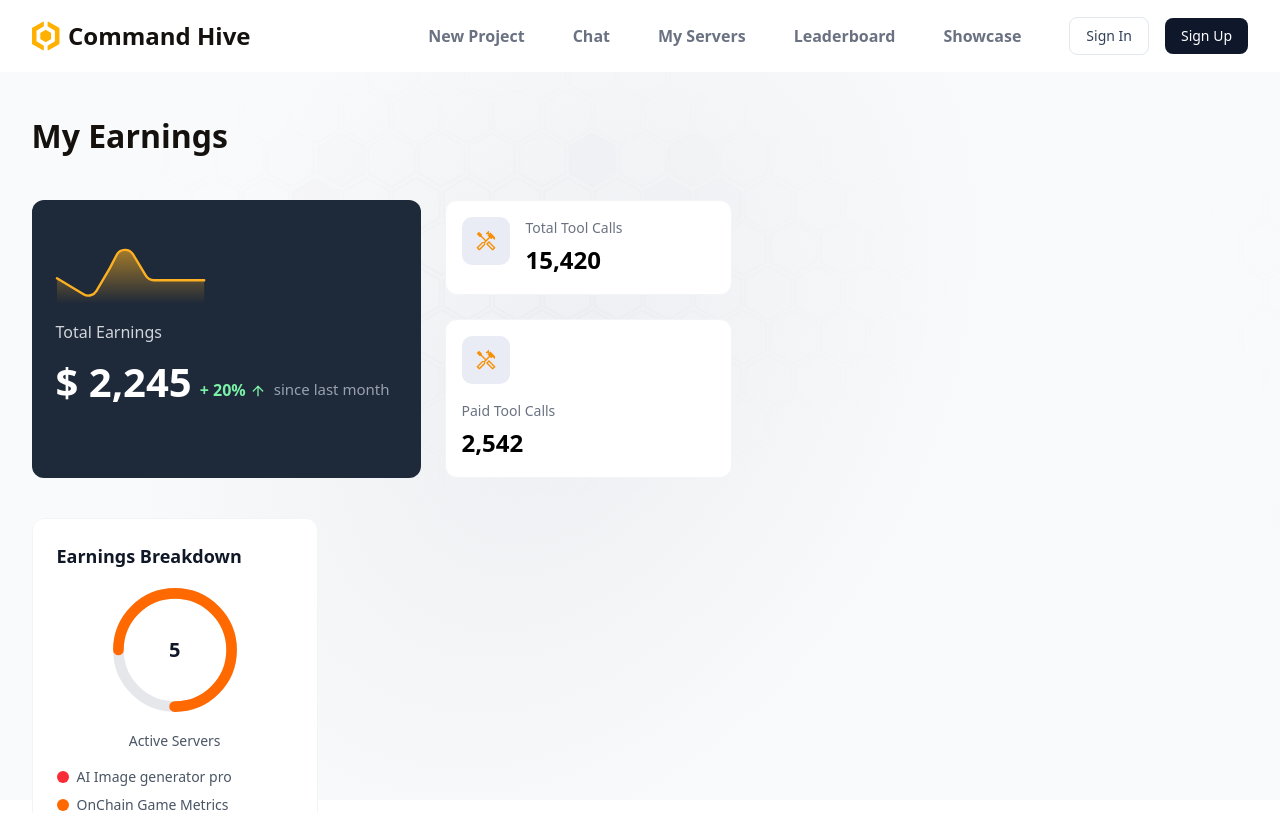
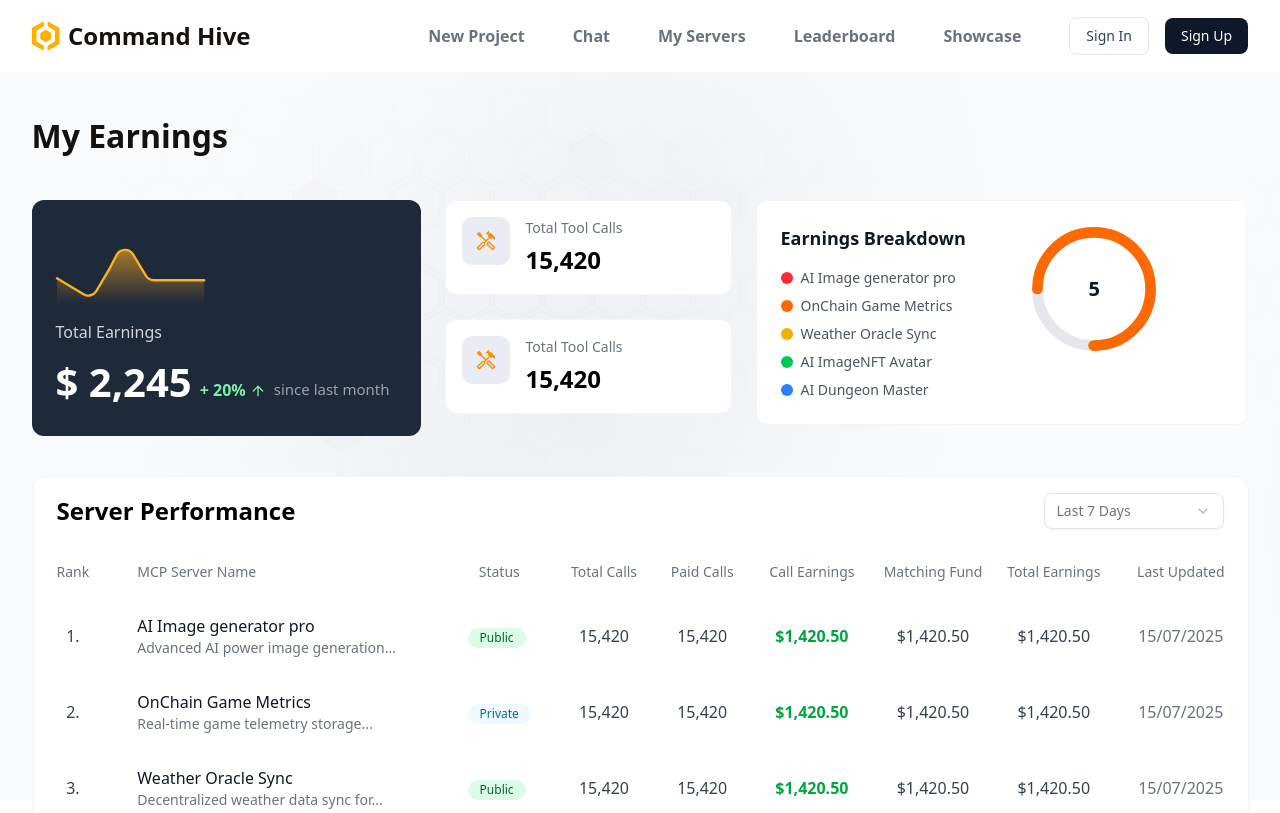
Before and after one commit to thecurioussailor/cammand-hive, a Next.js app: page /myearnings in a window 1280 px wide. Shown: the top 813 px of the page. Built offline with nearby package versions, Linux system fonts and the light colour scheme.

Commit message:
added my earnings and proxy servers

```diff
--- a/app/chat/page.tsx
+++ b/app/chat/page.tsx
@@ -5,6 +5,7 @@ import GeneratedCode from "@/components/GeneratedCode";
 import ToolsCall from "@/components/ToolsCall";
 import EnvironmentVariables from "@/components/EnvironmentVariables";
 import Terminal from "@/components/Terminal";
+import MCPProxyServer from "@/components/MCPProxyServer";
 
 const ChatPage = () => {
   const [activeTab, setActiveTab] = useState("Generated Code");
@@ -20,7 +21,7 @@ const ChatPage = () => {
   ]);
   const [inputValue, setInputValue] = useState("");
 
-  const tabs = ["Generated Code", "Tool Calls", "Environmental Variables", "Terminal"];
+  const tabs = ["Generated Code", "Tool Calls", "Environmental Variables", "Terminal", "MCP Proxy Servers"];
 
   const handleSendMessage = () => {
     if (inputValue.trim()) {
@@ -146,6 +147,11 @@ const ChatPage = () => {
                 <Terminal />
               </div>
             )}
+            {activeTab === "MCP Proxy Servers" && (
+              <div className="text-gray-500">
+                <MCPProxyServer />
+              </div>
+            )}
           </div>
         </div>
       </div>
--- a/app/myearnings/page.tsx
+++ b/app/myearnings/page.tsx
@@ -110,7 +110,6 @@ const MyEarningsPage = () => {
               </div>
             </div>
           </div>
-
           {/* Total Tool Calls */}
           <div className="flex flex-col gap-6 w-[287px]">
             <div className="bg-white flex rounded-[12px] p-4 border border-gray-100">
@@ -129,33 +128,52 @@ const MyEarningsPage = () => {
                     </div>
                 </div>
             </div>
-            {/* Paid Tool Calls */}
-            <div className="bg-white rounded-[12px] p-4 border border-gray-100">
-                <div className="flex flex-col gap-4">
+            <div className="bg-white flex rounded-[12px] p-4 border border-gray-100">
+                <div className="flex gap-4">
                     <div className="w-[48px] h-[48px] bg-[#EAECF5] rounded-lg flex items-center justify-center">
                         <Image
                         src="/totalcalls.svg"
-                    alt="paid calls"
+                        alt="total calls"
                         width={24}
                         height={24}
                         />
                     </div>
                     <div className="flex flex-col gap-1">
-                    <span className="text-[14px] font-medium text-gray-500">Paid Tool Calls</span>
-                    <div className="text-[24px] font-bold text-black">2,542</div>
+                        <span className="text-[14px] font-medium text-gray-500">Total Tool Calls</span>
+                        <div className="text-[24px] font-bold text-black">15,420</div>
                     </div>
                 </div>
             </div>
           </div>
-        </div>
-
-        {/* Second Row - Earnings Breakdown */}
-        <div className="grid grid-cols-1 lg:grid-cols-4 gap-6">
+          <div className="w-[492px] gap-6">
           {/* Earnings Breakdown Card */}
-          <div className="lg:col-span-1 bg-white rounded-[12px] p-6 border border-gray-100">
+          <div className="flex bg-white rounded-[12px] p-6 border border-gray-100">
             <div className="flex flex-col gap-4">
               <h3 className="text-[18px] font-semibold text-gray-900">Earnings Breakdown</h3>
-
+              {/* Legend */}
+              <div className="space-y-2 text-sm">
+                <div className="flex items-center gap-2">
+                  <div className="w-3 h-3 bg-red-500 rounded-full"></div>
+                  <span className="text-gray-600">AI Image generator pro</span>
+                </div>
+                <div className="flex items-center gap-2">
+                  <div className="w-3 h-3 bg-orange-500 rounded-full"></div>
+                  <span className="text-gray-600">OnChain Game Metrics</span>
+                </div>
+                <div className="flex items-center gap-2">
+                  <div className="w-3 h-3 bg-yellow-500 rounded-full"></div>
+                  <span className="text-gray-600">Weather Oracle Sync</span>
+                </div>
+                <div className="flex items-center gap-2">
+                  <div className="w-3 h-3 bg-green-500 rounded-full"></div>
+                  <span className="text-gray-600">AI ImageNFT Avatar</span>
+                </div>
+                <div className="flex items-center gap-2">
+                  <div className="w-3 h-3 bg-blue-500 rounded-full"></div>
+                  <span className="text-gray-600">AI Dungeon Master</span>
+                </div>
+              </div>
+            </div>
             {/* Donut Chart */}
             <div className="relative w-32 h-32 mx-auto">
                 <svg className="w-32 h-32 transform -rotate-90" viewBox="0 0 36 36">
@@ -182,34 +200,6 @@ const MyEarningsPage = () => {
                   </div>
                 </div>
               </div>
-
-              <div className="text-center">
-                <div className="text-[14px] font-medium text-gray-600">Active Servers</div>
-              </div>
-
-              {/* Legend */}
-              <div className="space-y-2 text-sm">
-                <div className="flex items-center gap-2">
-                  <div className="w-3 h-3 bg-red-500 rounded-full"></div>
-                  <span className="text-gray-600">AI Image generator pro</span>
-                </div>
-                <div className="flex items-center gap-2">
-                  <div className="w-3 h-3 bg-orange-500 rounded-full"></div>
-                  <span className="text-gray-600">OnChain Game Metrics</span>
-                </div>
-                <div className="flex items-center gap-2">
-                  <div className="w-3 h-3 bg-yellow-500 rounded-full"></div>
-                  <span className="text-gray-600">Weather Oracle Sync</span>
-                </div>
-                <div className="flex items-center gap-2">
-                  <div className="w-3 h-3 bg-green-500 rounded-full"></div>
-                  <span className="text-gray-600">AI ImageNFT Avatar</span>
-                </div>
-                <div className="flex items-center gap-2">
-                  <div className="w-3 h-3 bg-blue-500 rounded-full"></div>
-                  <span className="text-gray-600">AI Dungeon Master</span>
-                </div>
-              </div>
           </div>
           </div>
         </div>
@@ -217,7 +207,7 @@ const MyEarningsPage = () => {
         {/* Server Performance Table */}
         <div className="bg-white rounded-[14px] border border-gray-100 overflow-hidden">
           {/* Table Header */}
-          <div className="flex items-center justify-between py-4 px-6">
+          <div className="flex items-center justify-between py-4 px-6 gap-2">
             <h2 className="text-[24px] font-semibold text-black">Server Performance</h2>
             <Select>
               <SelectTrigger className="w-[180px]">
@@ -236,24 +226,24 @@ const MyEarningsPage = () => {
           {/* Table Content */}
           <div className="overflow-x-auto">
             <table className="w-full">
-              <thead className="bg-white border-t border-gray-100">
+              <thead className="bg-white">
                 <tr>
                   <th className="px-6 py-4 text-left text-[14px] text-gray-500 font-normal">Rank</th>
                   <th className="px-6 py-4 text-left text-[14px] text-gray-500 font-normal">MCP Server Name</th>
-                  <th className="px-6 py-4 text-left text-[14px] text-gray-500 font-normal">Status</th>
-                  <th className="px-6 py-4 text-left text-[14px] text-gray-500 font-normal">Total Calls</th>
-                  <th className="px-6 py-4 text-left text-[14px] text-gray-500 font-normal">Paid Calls</th>
-                  <th className="px-6 py-4 text-left text-[14px] text-gray-500 font-normal">Call Earnings</th>
-                  <th className="px-6 py-4 text-left text-[14px] text-gray-500 font-normal">Matching Fund</th>
-                  <th className="px-6 py-4 text-left text-[14px] text-gray-500 font-normal">Total Earnings</th>
-                  <th className="px-6 py-4 text-left text-[14px] text-gray-500 font-normal">Last Updated</th>
+                  <th className="px-2 py-4 text-center text-[14px] text-gray-500 font-normal">Status</th>
+                  <th className="px-2 py-4 text-center text-[14px] text-gray-500 font-normal">Total Calls</th>
+                  <th className="px-2 py-4 text-center text-[14px] text-gray-500 font-normal">Paid Calls</th>
+                  <th className="px-2 py-4 text-center text-[14px] text-gray-500 font-normal">Call Earnings</th>
+                  <th className="px-2 py-4 text-center text-[14px] text-gray-500 font-normal">Matching Fund</th>
+                  <th className="px-2 py-4 text-center text-[14px] text-gray-500 font-normal">Total Earnings</th>
+                  <th className="px-2 py-4 text-center text-[14px] text-gray-500 font-normal">Last Updated</th>
                 </tr>
               </thead>
               <tbody className="bg-white">
                 {serverData.map((server, index) => (
-                  <tr key={index} className="hover:bg-gray-50 border-t border-gray-100">
+                  <tr key={index} className="hover:bg-gray-50">
                     <td className="px-6 py-4 whitespace-nowrap">
-                      <div className="text-[16px] font-medium text-gray-700">{server.rank}</div>
+                      <div className="text-[16px] gap-2 text-center font-medium text-gray-700">{server.rank}.</div>
                     </td>
                     <td className="px-6 py-4">
                       <div className="flex flex-col">
@@ -262,10 +252,10 @@ const MyEarningsPage = () => {
                       </div>
                     </td>
                     <td className="px-6 py-4 whitespace-nowrap">
-                      <span className={`inline-flex px-2 py-1 text-xs font-medium rounded-full ${
+                      <span className={`inline-flex px-3 py-0.5 text-xs font-medium rounded-full ${
                         server.status === 'Public'
                           ? 'bg-green-100 text-green-800'
-                          : 'bg-gray-100 text-gray-800'
+                          : 'bg-[#F0F9FF] text-[#026AA2]'
                       }`}>
                         {server.status}
                       </span>
@@ -283,10 +273,10 @@ const MyEarningsPage = () => {
                       <div className="text-[16px] font-medium text-gray-700">{server.matchingFund}</div>
                     </td>
                     <td className="px-6 py-4 whitespace-nowrap">
-                      <div className="text-[16px] font-bold text-green-600">{server.totalEarnings}</div>
+                      <div className="text-[16px] font-medium text-gray-700">{server.totalEarnings}</div>
                     </td>
                     <td className="px-6 py-4 whitespace-nowrap">
-                      <div className="text-[14px] text-gray-500">{server.lastUpdated}</div>
+                      <div className="text-[16px] text-gray-500">{server.lastUpdated}</div>
                     </td>
                   </tr>
                 ))}
--- /dev/null
+++ b/components/MCPProxyServer.tsx
@@ -0,0 +1,137 @@
+"use client";
+import Image from "next/image";
+import { useState } from "react";
+
+const MCPProxyServer = () => {
+  const [searchTerm, setSearchTerm] = useState("");
+
+  const mcpServers = [
+    {
+      id: 1,
+      name: "Web Scraping Server",
+      description: "Create an MCP server that can scrape websites and extract structured data.",
+      icon: "/logo.svg", // Using available icon
+      connected: false
+    },
+    {
+      id: 2,
+      name: "Web Scraping Server",
+      description: "Create an MCP server that can scrape websites and extract structured data.",
+      icon: "/logo.svg",
+      connected: false
+    },
+    {
+      id: 3,
+      name: "Web Scraping Server",
+      description: "Create an MCP server that can scrape websites and extract structured data.",
+      icon: "/logo.svg",
+      connected: false
+    },
+    {
+      id: 4,
+      name: "Web Scraping Server",
+      description: "Create an MCP server that can scrape websites and extract structured data.",
+      icon: "/logo.svg",
+      connected: false
+    }
+  ];
+
+  const filteredServers = mcpServers.filter(server =>
+    server.name.toLowerCase().includes(searchTerm.toLowerCase()) ||
+    server.description.toLowerCase().includes(searchTerm.toLowerCase())
+  );
+
+  const handleConnect = (serverId: number) => {
+    console.log(`Connecting to server ${serverId}`);
+  };
+
+  return (
+    <div className="h-full flex flex-col">
+      {/* Header */}
+      <div className="p-4 border-b border-gray-200">
+        <h2 className="text-lg font-semibold text-gray-900 mb-4">Recommended MCP Servers</h2>
+
+        {/* Search Bar */}
+        <div className="relative">
+          <div className="absolute inset-y-0 left-0 pl-3 flex items-center pointer-events-none">
+            <svg className="h-4 w-4 text-gray-400" fill="none" viewBox="0 0 24 24" stroke="currentColor">
+              <path strokeLinecap="round" strokeLinejoin="round" strokeWidth={2} d="M21 21l-6-6m2-5a7 7 0 11-14 0 7 7 0 0114 0z" />
+            </svg>
+          </div>
+          <input
+            type="text"
+            placeholder="Search MCP Servers"
+            value={searchTerm}
+            onChange={(e) => setSearchTerm(e.target.value)}
+            className="block w-full pl-10 pr-3 py-2 border border-gray-300 rounded-md leading-5 bg-white placeholder-gray-500 focus:outline-none focus:placeholder-gray-400 focus:ring-1 focus:ring-orange-500 focus:border-orange-500 text-sm"
+          />
+        </div>
+
+        {/* Sort Button */}
+        <div className="flex justify-end mt-3">
+          <button className="inline-flex items-center px-3 py-1.5 border border-gray-300 text-sm font-medium rounded-md text-gray-700 bg-white hover:bg-gray-50 focus:outline-none focus:ring-2 focus:ring-offset-2 focus:ring-orange-500">
+            <svg className="w-4 h-4 mr-2" fill="none" stroke="currentColor" viewBox="0 0 24 24">
+              <path strokeLinecap="round" strokeLinejoin="round" strokeWidth={2} d="M3 4h13M3 8h9m-9 4h6m4 0l4-4m0 0l4 4m-4-4v12" />
+            </svg>
+            Sort Servers
+          </button>
+        </div>
+      </div>
+
+      {/* Server List */}
+      <div className="flex-1 overflow-y-auto p-4 space-y-4">
+        {filteredServers.map((server) => (
+          <div key={server.id} className="bg-white rounded-lg border border-gray-200 p-4 hover:shadow-sm transition-shadow">
+            <div className="flex items-start justify-between">
+              <div className="flex items-start space-x-3 flex-1">
+                {/* Server Icon */}
+                <div className="w-10 h-10 bg-gray-900 rounded-lg flex items-center justify-center flex-shrink-0">
+                  <Image
+                    src={server.icon}
+                    alt={server.name}
+                    width={24}
+                    height={24}
+                    className="filter invert"
+                  />
+                </div>
+
+                {/* Server Info */}
+                <div className="flex-1 min-w-0">
+                  <h3 className="text-base font-semibold text-gray-900 mb-1">
+                    {server.name}
+                  </h3>
+                  <p className="text-sm text-gray-600 leading-relaxed">
+                    {server.description}
+                  </p>
+                </div>
+              </div>
+
+              {/* Connect Button */}
+              <button
+                onClick={() => handleConnect(server.id)}
+                className="ml-4 px-4 py-2 bg-gray-800 hover:bg-gray-700 text-white text-sm font-medium rounded-md transition-colors flex-shrink-0"
+              >
+                Connect
+              </button>
+            </div>
+          </div>
+        ))}
+      </div>
+
+      {/* Empty State */}
+      {filteredServers.length === 0 && (
+        <div className="flex-1 flex items-center justify-center p-8">
+          <div className="text-center">
+            <svg className="mx-auto h-12 w-12 text-gray-400" fill="none" viewBox="0 0 24 24" stroke="currentColor">
+              <path strokeLinecap="round" strokeLinejoin="round" strokeWidth={2} d="M9.663 17h4.673M12 3v1m6.364 1.636l-.707.707M21 12h-1M4 12H3m3.343-5.657l-.707-.707m2.828 9.9a5 5 0 117.072 0l-.548.547A3.374 3.374 0 0014 18.469V19a2 2 0 11-4 0v-.531c0-.895-.356-1.754-.988-2.386l-.548-.547z" />
+            </svg>
+            <h3 className="mt-2 text-sm font-medium text-gray-900">No servers found</h3>
+            <p className="mt-1 text-sm text-gray-500">Try adjusting your search terms.</p>
+          </div>
+        </div>
+      )}
+    </div>
+  );
+};
+
+export default MCPProxyServer;
```
Lines whose indentation alone changed are shown as unchanged.
